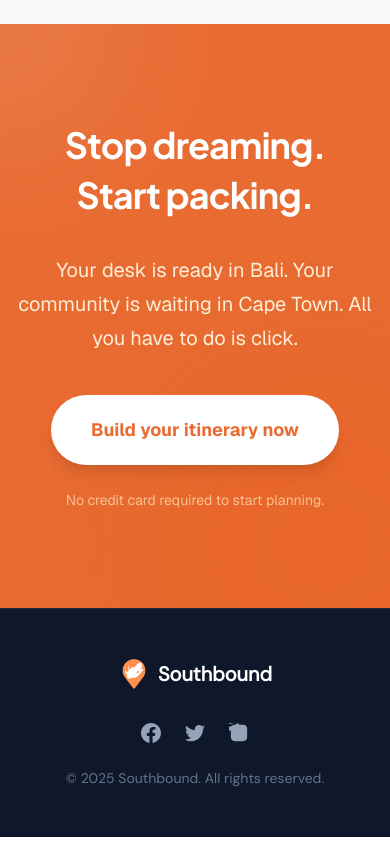
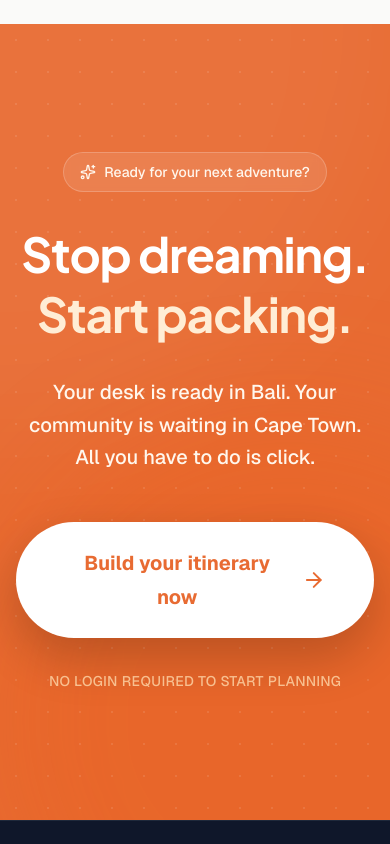
Before and after one commit to Baby-Ty/southbound, a Next.js app: page / in a window 390 px wide. Shown: the part 9060-9904 px from the top of the page. Built offline with nearby package versions, Linux system fonts and the light colour scheme; no server answers.

Commit message:
Improve PreFooterCTA component with animations and update disclaimer text

```diff
--- a/src/app/page.tsx
+++ b/src/app/page.tsx
@@ -1,39 +1,11 @@
-import { Hero } from '@/components';
+import { Hero, PreFooterCTA } from '@/components';
 import IntroSection from '@/components/sections/IntroSection';
 import HowItWorksSection from '@/components/HowItWorksSection';
 import DestinationsGrid from '@/components/sections/DestinationsGrid';
 import ExperienceSection from '@/components/sections/ExperienceSection';
 import { FAQsSection } from '@/components/sections/FAQs';
 import OurPromiseSection from '@/components/OurPromiseSection';
-import Link from 'next/link';
 import { TornPaperDivider } from '@/components/ui/TornPaperDivider';
-
-const PreFooterCTA = () => (
-  <section className="py-24 bg-[#E86B32] text-white text-center relative overflow-hidden">
-    {/* Background decoration */}
-    <div className="absolute top-0 left-0 w-64 h-64 bg-white/10 rounded-full -translate-x-1/2 -translate-y-1/2 blur-3xl"></div>
-    <div className="absolute bottom-0 right-0 w-96 h-96 bg-orange-600/20 rounded-full translate-x-1/3 translate-y-1/3 blur-3xl"></div>
-
-    <div className="relative z-10 max-w-3xl mx-auto px-4">
-      <h2 className="text-4xl md:text-5xl font-bold mb-8 tracking-tight">
-        Stop dreaming. <br/> Start packing.
-      </h2>
-      <p className="text-xl text-orange-100 mb-10 max-w-2xl mx-auto">
-        Your desk is ready in Bali. Your community is waiting in Cape Town.
-        All you have to do is click.
-      </p>
-      <Link
-        href="/route-builder"
-        className="inline-flex items-center justify-center px-10 py-5 bg-white text-[#E86B32] font-bold rounded-full text-lg transition-all duration-300 shadow-lg hover:shadow-xl hover:bg-stone-50 hover:scale-105"
-      >
-        Build your itinerary now
-      </Link>
-      <p className="mt-6 text-sm text-orange-200 opacity-80">
-        No credit card required to start planning.
-      </p>
-    </div>
-  </section>
-);
 
 export default function Home() {
   return (
--- a/src/components/index.ts
+++ b/src/components/index.ts
@@ -44,3 +44,4 @@ export { ExperiencesSection } from './sections/Experiences';
 export { HowItWorksSection as HowItWorksSectionNew } from './sections/HowItWorks';
 export { WorkReadySection } from './sections/WorkReady';
 export { FAQsSection } from './sections/FAQs';
+export { default as PreFooterCTA } from './sections/PreFooterCTA';
--- /dev/null
+++ b/src/components/sections/PreFooterCTA.tsx
@@ -0,0 +1,59 @@
+'use client';
+
+import Link from 'next/link';
+import { motion } from 'framer-motion';
+import { ArrowRight, Sparkles } from 'lucide-react';
+
+export default function PreFooterCTA() {
+  return (
+    <section className="py-32 bg-[#E86B32] text-white text-center relative overflow-hidden">
+      {/* Background decoration */}
+      <div className="absolute inset-0 overflow-hidden pointer-events-none">
+        <div className="absolute top-0 left-0 w-[800px] h-[800px] bg-white/5 rounded-full -translate-x-1/2 -translate-y-1/2 blur-3xl"></div>
+        <div className="absolute bottom-0 right-0 w-[600px] h-[600px] bg-orange-600/20 rounded-full translate-x-1/3 translate-y-1/3 blur-3xl"></div>
+        <div className="absolute inset-0 opacity-[0.1]" style={{ backgroundImage: 'radial-gradient(#ffffff 1px, transparent 1px)', backgroundSize: '32px 32px' }}></div>
+      </div>
+
+      <div className="relative z-10 max-w-4xl mx-auto px-4">
+        <motion.div
+          initial={{ opacity: 0, y: 20 }}
+          whileInView={{ opacity: 1, y: 0 }}
+          viewport={{ once: true }}
+          transition={{ duration: 0.6 }}
+        >
+          <div className="inline-flex items-center gap-2 px-4 py-2 rounded-full bg-white/10 backdrop-blur-sm border border-white/20 text-orange-50 text-sm font-medium mb-8">
+            <Sparkles className="w-4 h-4" />
+            <span>Ready for your next adventure?</span>
+          </div>
+
+          <h2 className="text-5xl md:text-7xl font-bold mb-8 tracking-tight leading-tight">
+            Stop dreaming. <br className="hidden md:block" />
+            <span className="text-orange-100">Start packing.</span>
+          </h2>
+
+          <p className="text-xl md:text-2xl text-orange-50 mb-12 max-w-2xl mx-auto leading-relaxed font-medium">
+            Your desk is ready in Bali. Your community is waiting in Cape Town.
+            All you have to do is click.
+          </p>
+
+          <motion.div
+            whileHover={{ scale: 1.05 }}
+            whileTap={{ scale: 0.95 }}
+          >
+            <Link
+              href="/route-builder"
+              className="group inline-flex items-center justify-center gap-3 px-12 py-6 bg-white text-[#E86B32] font-bold rounded-full text-xl transition-all duration-300 shadow-[0_20px_50px_rgba(0,0,0,0.2)] hover:shadow-[0_20px_60px_rgba(255,255,255,0.3)] hover:bg-stone-50"
+            >
+              Build your itinerary now
+              <ArrowRight className="w-6 h-6 group-hover:translate-x-1 transition-transform" />
+            </Link>
+          </motion.div>
+
+          <p className="mt-8 text-sm text-orange-200/80 font-medium tracking-wide uppercase">
+            No login required to start planning
+          </p>
+        </motion.div>
+      </div>
+    </section>
+  );
+}
```
